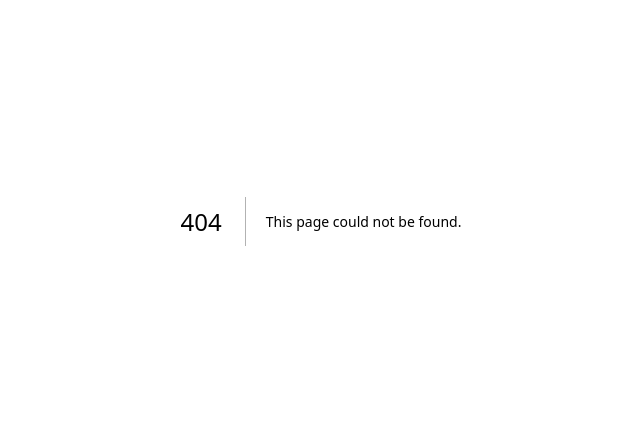
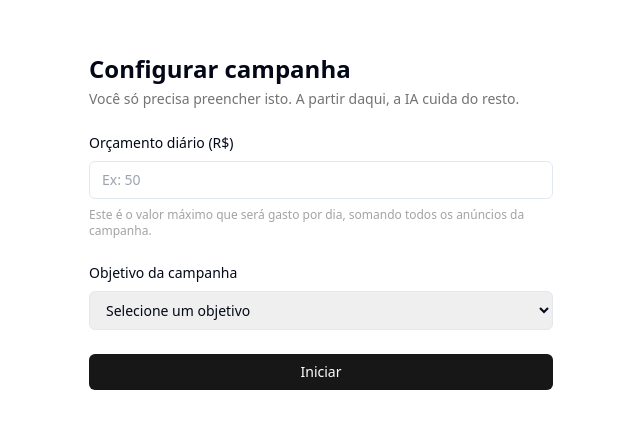
Before and after one commit to HenriqueRJ-dev/adai-saas, a Next.js app: page /dashboard/campaign-setup in a window 1280 px wide. Before the commit this address had no page. Shown: the part 179-608 px from the top of the page, without its empty margins (319-959 px from the left). Built offline with nearby package versions, Linux system fonts and the light colour scheme.

Commit message:
Add files via upload
"Corrige localizacao dos arquivos do modulo 2.1" e clique em "Commit changes"

```diff
--- /dev/null
+++ b/app/api/campaign/create/route.ts
@@ -0,0 +1,74 @@
+import { NextResponse } from "next/server";
+import { createClient } from "@/lib/supabase/server";
+
+const VALID_OBJECTIVES = [
+  "OUTCOME_SALES",
+  "OUTCOME_LEADS",
+  "OUTCOME_TRAFFIC",
+  "OUTCOME_AWARENESS",
+  "OUTCOME_ENGAGEMENT",
+  "OUTCOME_APP_PROMOTION",
+];
+
+export async function POST(request: Request) {
+  const supabase = await createClient();
+  const {
+    data: { user },
+  } = await supabase.auth.getUser();
+
+  if (!user) {
+    return NextResponse.json({ error: "not_authenticated" }, { status: 401 });
+  }
+
+  const body = await request.json();
+  const { dailyBudget, objective } = body;
+
+  if (typeof dailyBudget !== "number" || dailyBudget <= 0) {
+    return NextResponse.json(
+      { error: "Orçamento diário inválido." },
+      { status: 400 }
+    );
+  }
+
+  if (!VALID_OBJECTIVES.includes(objective)) {
+    return NextResponse.json(
+      { error: "Objetivo de campanha inválido." },
+      { status: 400 }
+    );
+  }
+
+  // Confirma que a conta Meta já foi conectada e configurada
+  // (Página + conta de anúncio) antes de aceitar uma campanha.
+  const { data: connection } = await supabase
+    .from("meta_connections")
+    .select("page_id, ad_account_id")
+    .eq("user_id", user.id)
+    .maybeSingle();
+
+  if (!connection?.page_id || !connection?.ad_account_id) {
+    return NextResponse.json(
+      { error: "Conecte sua conta Meta e escolha a Página antes de continuar." },
+      { status: 400 }
+    );
+  }
+
+  const { error } = await supabase.from("campaign_configs").upsert(
+    {
+      user_id: user.id,
+      daily_budget: dailyBudget,
+      objective,
+      status: "pending",
+    },
+    { onConflict: "user_id" }
+  );
+
+  if (error) {
+    console.error("Erro ao salvar campaign_config:", error);
+    return NextResponse.json(
+      { error: "Erro ao salvar a configuração." },
+      { status: 500 }
+    );
+  }
+
+  return NextResponse.json({ success: true });
+}
--- /dev/null
+++ b/app/dashboard/campaign-setup/page.tsx
@@ -0,0 +1,129 @@
+"use client";
+
+import { useState } from "react";
+import { useRouter } from "next/navigation";
+
+const OBJECTIVES = [
+  { value: "OUTCOME_SALES", label: "Vender no meu site ou app" },
+  { value: "OUTCOME_LEADS", label: "Gerar contatos (leads)" },
+  { value: "OUTCOME_TRAFFIC", label: "Levar pessoas até meu site" },
+  { value: "OUTCOME_AWARENESS", label: "Aumentar reconhecimento da marca" },
+  { value: "OUTCOME_ENGAGEMENT", label: "Aumentar engajamento (curtidas, comentários)" },
+  { value: "OUTCOME_APP_PROMOTION", label: "Promover instalação do meu app" },
+];
+
+const MIN_DAILY_BUDGET = 20;
+
+export default function CampaignSetupPage() {
+  const router = useRouter();
+  const [dailyBudget, setDailyBudget] = useState("");
+  const [objective, setObjective] = useState("");
+  const [saving, setSaving] = useState(false);
+  const [error, setError] = useState<string | null>(null);
+
+  async function handleStart() {
+    setError(null);
+
+    const budgetNumber = Number(dailyBudget);
+
+    if (!dailyBudget || Number.isNaN(budgetNumber) || budgetNumber <= 0) {
+      setError("Informe um orçamento diário válido.");
+      return;
+    }
+
+    if (budgetNumber < MIN_DAILY_BUDGET) {
+      setError(
+        `O orçamento diário mínimo recomendado é R$ ${MIN_DAILY_BUDGET},00. Valores menores costumam ser rejeitados pela Meta ou não geram resultado suficiente para a IA otimizar.`
+      );
+      return;
+    }
+
+    if (!objective) {
+      setError("Selecione um objetivo para a campanha.");
+      return;
+    }
+
+    setSaving(true);
+
+    const res = await fetch("/api/campaign/create", {
+      method: "POST",
+      headers: { "Content-Type": "application/json" },
+      body: JSON.stringify({
+        dailyBudget: budgetNumber,
+        objective,
+      }),
+    });
+
+    setSaving(false);
+
+    if (!res.ok) {
+      const data = await res.json().catch(() => ({}));
+      setError(data.error ?? "Erro ao salvar a configuração.");
+      return;
+    }
+
+    router.push("/dashboard");
+    router.refresh();
+  }
+
+  return (
+    <main className="mx-auto flex min-h-screen max-w-lg flex-col justify-center gap-6 p-6">
+      <div>
+        <h1 className="text-2xl font-semibold">Configurar campanha</h1>
+        <p className="mt-1 text-sm text-neutral-500">
+          Você só precisa preencher isto. A partir daqui, a IA cuida do
+          resto.
+        </p>
+      </div>
+
+      <div className="flex flex-col gap-2">
+        <label className="text-sm font-medium" htmlFor="dailyBudget">
+          Orçamento diário (R$)
+        </label>
+        <input
+          id="dailyBudget"
+          type="number"
+          min={1}
+          step="0.01"
+          value={dailyBudget}
+          onChange={(e) => setDailyBudget(e.target.value)}
+          placeholder="Ex: 50"
+          className="rounded-md border px-3 py-2 text-sm"
+        />
+        <p className="text-xs text-neutral-400">
+          Este é o valor máximo que será gasto por dia, somando todos os
+          anúncios da campanha.
+        </p>
+      </div>
+
+      <div className="flex flex-col gap-2">
+        <label className="text-sm font-medium" htmlFor="objective">
+          Objetivo da campanha
+        </label>
+        <select
+          id="objective"
+          value={objective}
+          onChange={(e) => setObjective(e.target.value)}
+          className="rounded-md border px-3 py-2 text-sm"
+        >
+          <option value="">Selecione um objetivo</option>
+          {OBJECTIVES.map((opt) => (
+            <option key={opt.value} value={opt.value}>
+              {opt.label}
+            </option>
+          ))}
+        </select>
+      </div>
+
+      {error && <p className="text-sm text-red-600">{error}</p>}
+
+      <button
+        onClick={handleStart}
+        disabled={saving}
+        className="rounded-md bg-neutral-900 px-3 py-2 text-sm font-medium text-white disabled:opacity-50"
+      >
+        {saving ? "Salvando..." : "Iniciar"}
+      </button>
+    </main>
+  );
+}
--- a/app/dashboard/page.tsx
+++ b/app/dashboard/page.tsx
@@ -20,6 +20,12 @@ export default async function DashboardPage({
   const { data: metaConnection } = await supabase
     .from("meta_connections")
     .select("connected_at, page_id, ad_account_id")
+    .eq("user_id", user.id)
+    .maybeSingle();
+
+  const { data: campaignConfig } = await supabase
+    .from("campaign_configs")
+    .select("daily_budget, objective, status")
     .eq("user_id", user.id)
     .maybeSingle();
 
@@ -60,6 +66,34 @@ export default async function DashboardPage({
           <a href="/api/meta/oauth/start" className="inline-block rounded-md bg-blue-600 px-4 py-2 text-sm font-medium text-white w-fit">Conectar com Facebook</a>
         )}
       </div>
+
+      {metaConnection?.page_id && metaConnection?.ad_account_id && (
+        <div className="rounded-md border p-4 flex flex-col gap-3">
+          {campaignConfig ? (
+            <>
+              <p className="text-sm text-neutral-600">
+                Orçamento diário: <strong>R$ {Number(campaignConfig.daily_budget).toFixed(2)}</strong>
+              </p>
+              <p className="text-sm text-neutral-600">
+                Status: <strong>{campaignConfig.status}</strong>
+              </p>
+              <a
+                href="/dashboard/campaign-setup"
+                className="inline-block rounded-md border px-4 py-2 text-sm font-medium w-fit"
+              >
+                Editar configuração
+              </a>
+            </>
+          ) : (
+            <a
+              href="/dashboard/campaign-setup"
+              className="inline-block rounded-md bg-neutral-900 px-4 py-2 text-sm font-medium text-white w-fit"
+            >
+              Configurar orçamento e objetivo
+            </a>
+          )}
+        </div>
+      )}
     </main>
   );
 }
```
